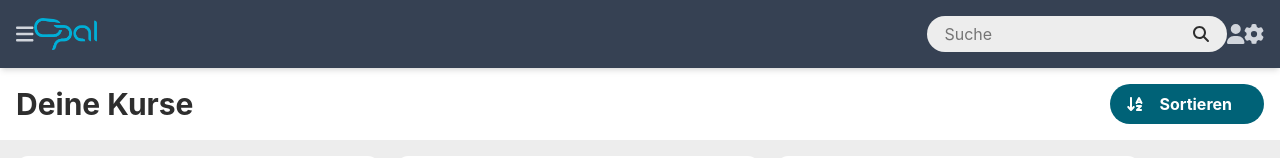
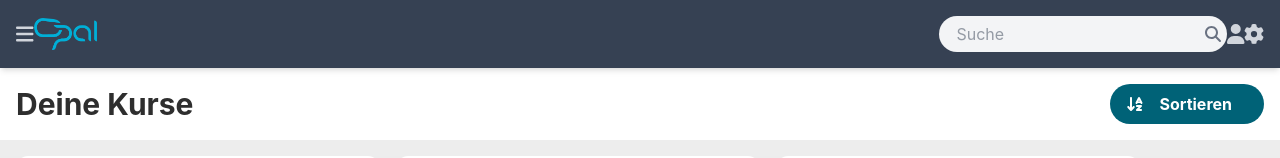
Before and after one commit to alexinatra2/opal-overhaul, a Vue app: page /courses in a window 1280 px wide. Shown: the top 158 px of the page. Built offline with nearby package versions, Linux system fonts and the light colour scheme; the HTML template or start-up script is replaced by a standard one.

Commit message:
Refactor search bar with Tailwind CSS

```diff
--- a/src/components/layout/SearchBar.vue
+++ b/src/components/layout/SearchBar.vue
@@ -16,52 +16,17 @@ const submitSearch = () => {
 
 <template>
   <form @submit.prevent="submitSearch">
-    <div class="search-bar">
+    <div class="flex items-center bg-gray-100 px-4 py-1 rounded-full w-72 border-2 border-transparent focus-within:border-primary-400 transition">
       <input
-          type="text"
-          v-model="searchQuery"
-          placeholder="Suche"
-          class="search-input"
-          @keydown.enter="submitSearch"
+        type="text"
+        v-model="searchQuery"
+        placeholder="Suche"
+        class="flex-1 bg-transparent outline-none text-gray-700 text-base"
+        @keydown.enter="submitSearch"
       />
-      <router-link :to="{ name: 'search', query: { value: searchQuery }}">
-        <font-awesome-icon :icon="faSearch"/>
+      <router-link :to="{ name: 'search', query: { value: searchQuery } }">
+        <font-awesome-icon :icon="faSearch" class="text-gray-500 transition-colors hover:text-primary-400" />
       </router-link>
     </div>
   </form>
 </template>
-
-<style scoped>
-.search-bar {
-  display: flex;
-  align-items: center;
-  background-color: var(--background-light);
-  padding: 0.25rem 1rem;
-  border-radius: 2rem;
-  width: 300px;
-  transition: border 0.3s ease;
-  border: 2px solid transparent;
-}
-
-.search-bar svg {
-  transition: color 0.3s ease;
-}
-
-.search-bar:focus-within {
-  border: 2px solid var(--primary-40);
-  color: var(--primary-40);
-}
-
-.search-input {
-  outline: none;
-  border: none;
-  background: none;
-  color: var(--text-light);
-  flex: 1;
-  font-size: 1rem;
-}
-
-::placeholder {
-  color: var(--gray-50);
-}
-</style>
```
